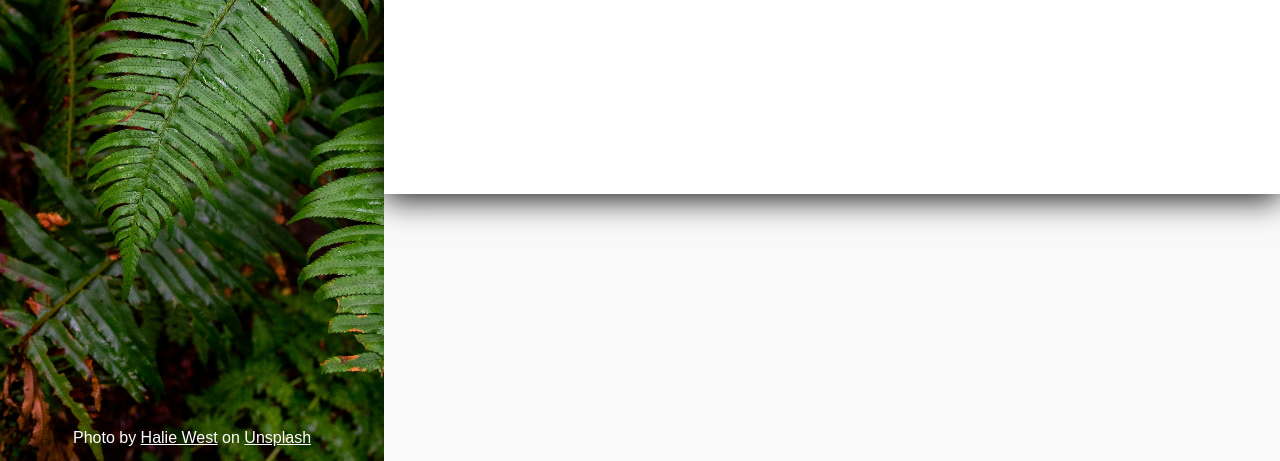
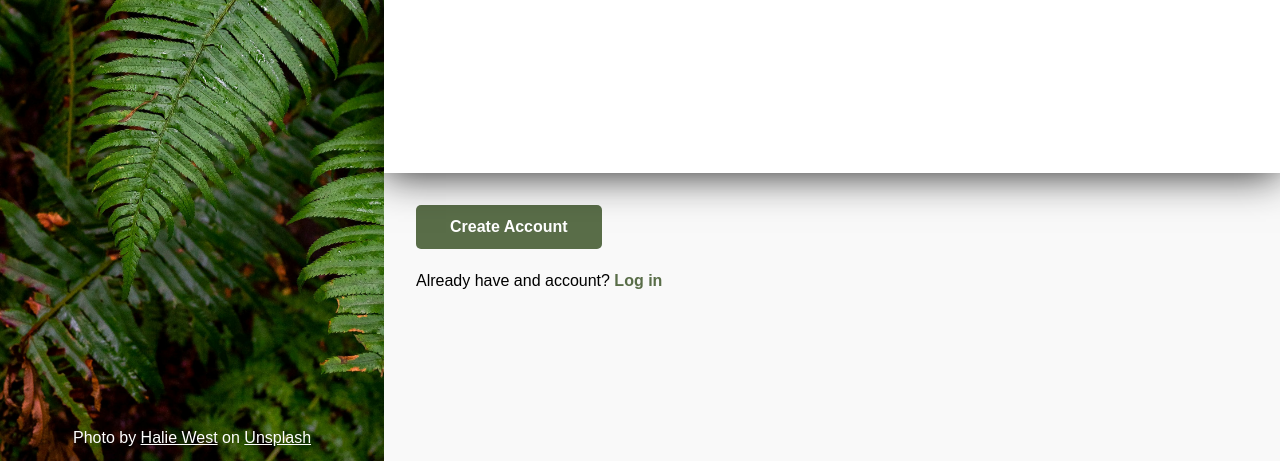
Before and after one commit to Tou1lle/sign-up-form-top2, a plain HTML site: page index.html in a window 1280 px wide. Shown: the part 339-800 px from the top of the page. Drawn offline with Linux system fonts and the light colour scheme.

Commit message:
Create button styles and hover pseudo states

```diff
--- a/index.html
+++ b/index.html
@@ -30,7 +30,14 @@
       </p>
     </div>
     <div class="form-inputs-container"></div>
-    <div class="form-accountBtn-container"></div>
+    <div class="form-accountBtn-container">
+      <div>
+        <button class="btn-create-acc">Create Account</button>
+      </div>
+      <p>
+        Already have and account? <span class="log-in">Log in</span>
+      </p>
+    </div>
   </div>
 </body>
 </html>
--- a/styles/styles.css
+++ b/styles/styles.css
@@ -9,6 +9,7 @@
   --logo-font: "north-odin", Arial, Helvetica, sans-serif;
   --form-bg-darker: #f9f9f9;
   --hover-text-color: lime;
+  --btn-bg-color: #596D48;
 }
 
 body {
@@ -98,10 +99,42 @@ a:hover {
 }
 
 .form-inputs-container {
-  box-shadow: 0px 5px 30px 0px rgba(0,0,0,0.9);
+  box-shadow: 0px 0px 40px 0px rgba(0,0,0,0.9);
   z-index: 1;
 }
 
 .form-accountBtn-container {
   background-color: var(--form-bg-darker);
+  display: flex;
+  flex-direction: column;
+  align-items: flex-start;
+  gap: 20px;
+  padding: 2rem 0 0 2rem;
 }
+
+.btn-create-acc {
+  background-color: var(--btn-bg-color);
+  color: var(--logo-text-color);
+  font-size: 1rem;
+  font-weight: bold;
+  padding: 0.5rem 2rem;
+  border: 2px solid transparent;
+  border-radius: 5px;
+}
+
+.btn-create-acc:hover {
+  cursor: pointer;
+  color: var(--btn-bg-color);
+  background-color: var(--logo-text-color);
+  border: 2px solid black;
+}
+
+span.log-in {
+  color: var(--btn-bg-color);
+  font-weight: bold;
+}
+
+span.log-in:hover {
+  cursor: pointer;
+  text-decoration: underline;
+}
```
